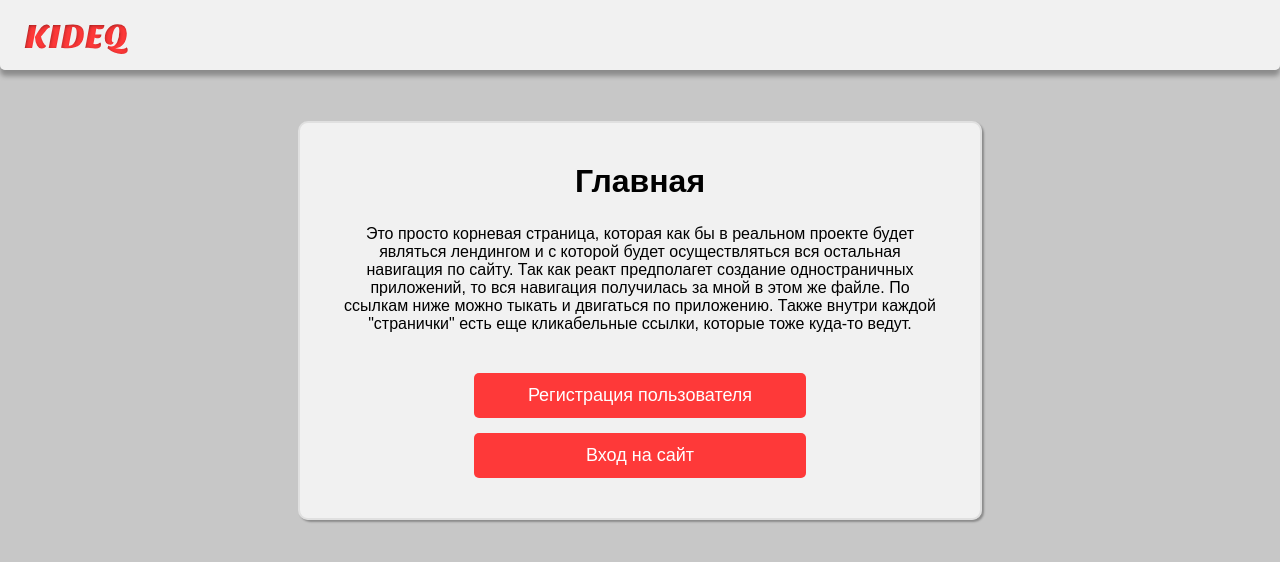
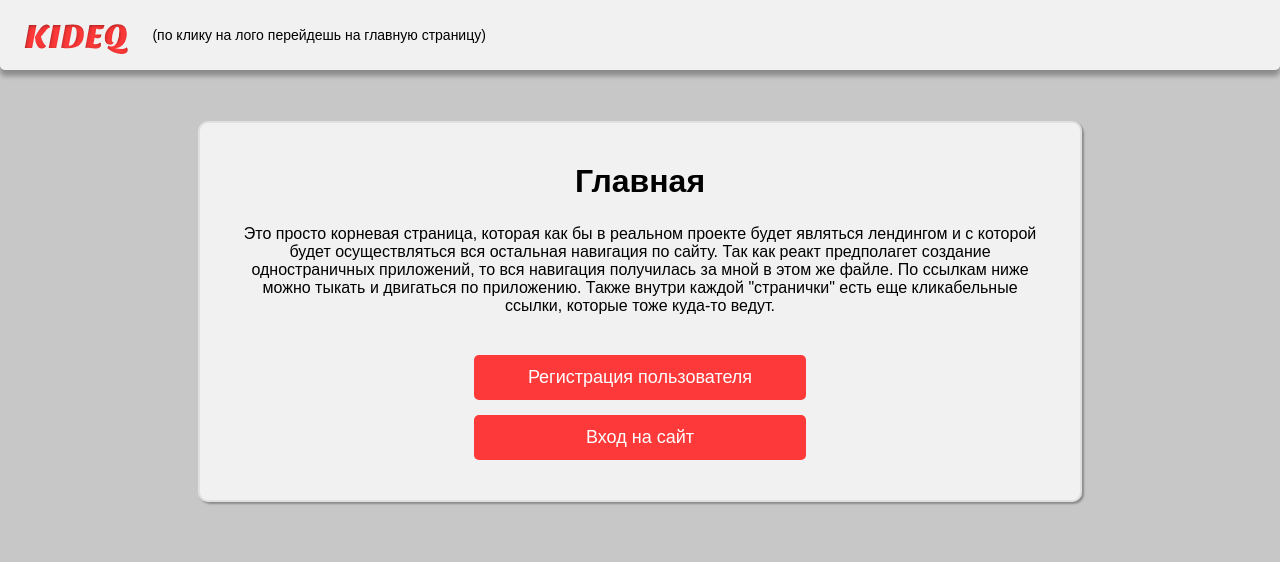
Before and after one commit to IvanKuzznetsov/test_django_project, a React (Vite) app in the folder frontend/: page / in a window 1280 px wide. Shown: the top 562 px of the page. Built offline with nearby package versions, Linux system fonts and the light colour scheme; a web font is replaced by a local one.

Commit message:
main, header, not found pages added

```diff
--- a/frontend/src/components/Header.jsx
+++ b/frontend/src/components/Header.jsx
@@ -1,9 +1,13 @@
+import { Link } from "react-router-dom";
 import styles from "./Header.module.css";
 
 function Header() {
   return (
     <header className={styles.head}>
-      <img src="/icons/KIDEQ2.svg" alt="logo" height={66} />
+      <Link to="/">
+        <img src="/icons/KIDEQ2.svg" alt="logo" height={66} />
+      </Link>
+      <p>(по клику на лого перейдешь на главную страницу)</p>
     </header>
   );
 }
--- a/frontend/src/components/Header.module.css
+++ b/frontend/src/components/Header.module.css
@@ -1,8 +1,17 @@
 .head {
   min-width: 100vw;
   min-height: 50px;
+  display: flex;
+  align-items: center;
   background-color: hsla(0, 0%, 100%, 0.757);
   box-shadow: 0px 6px 5px rgb(0, 0, 0, 0.3);
   border-bottom-left-radius: 5px;
   border-bottom-right-radius: 5px;
 }
+.head img,
+.head a {
+  cursor: default;
+}
+.head p {
+  font-size: 14px;
+}
--- a/frontend/src/components/HomePage.jsx
+++ b/frontend/src/components/HomePage.jsx
@@ -14,12 +14,12 @@ function HomePage() {
         "странички" есть еще кликабельные ссылки, которые тоже куда-то ведут.
       </p>
       <div className={styles.homeBtnContainer}>
-        <button>
-          <Link to="/register">Регистрация пользователя</Link>
-        </button>
-        <button>
-          <Link to="/login">Вход на сайт</Link>
-        </button>
+        <Link to="/register">
+          <button>Регистрация пользователя</button>
+        </Link>
+        <Link to="/login">
+          <button>Вход на сайт</button>
+        </Link>
       </div>
     </div>
   );
--- a/frontend/src/components/HomePage.module.css
+++ b/frontend/src/components/HomePage.module.css
@@ -4,7 +4,7 @@
 .homeContainer {
   margin: 4% auto;
   padding: 40px;
-  max-width: 600px;
+  max-width: 800px;
   border: 2px solid #e0e0e0;
   border-radius: 10px;
   box-shadow: 2px 2px 2px rgb(0, 0, 0, 0.3);
@@ -30,6 +30,7 @@
   border-radius: 5px;
   background-color: #fe3939;
   cursor: pointer;
+  color: white;
   transition-duration: 0.2s;
 }
 .homeBtnContainer button:hover {
@@ -37,5 +38,4 @@
 }
 .homeBtnContainer a {
   text-decoration: none;
-  color: white;
 }
--- a/frontend/src/components/NotFound.jsx
+++ b/frontend/src/components/NotFound.jsx
@@ -3,7 +3,8 @@ import styles from "./NotFound.module.css";
 function NotFound() {
   return (
     <div className={styles.notFoundContainer}>
-      <p>This page doesn`t exist, check URL</p>
+      <p>Такой страницы не существует, проверь URL</p>
+      <img src="/flick-cat.gif" alt="error image" />
     </div>
   );
 }
--- a/frontend/src/components/NotFound.module.css
+++ b/frontend/src/components/NotFound.module.css
@@ -1,12 +1,17 @@
 .notFoundContainer {
   margin: 4% auto;
-  padding: 70px;
-  max-width: 600px;
+  padding: 70px 70px 0 70px;
+  max-width: 800px;
   border: 2px solid #e0e0e0;
   border-radius: 10px;
+  background-color: hsla(0, 0%, 100%, 0.757);
   box-shadow: 2px 2px 2px rgb(0, 0, 0, 0.3);
   text-align: center;
 }
 .notFoundContainer p {
   font-size: 32px;
+  margin-bottom: 30px;
 }
+.notFoundContainer img {
+  margin-bottom: 60px;
+}
--- a/frontend/src/index.css
+++ b/frontend/src/index.css
@@ -9,6 +9,6 @@ body {
   font-optical-sizing: auto;
   font-style: normal;
   max-width: 100vw;
-  max-height: 100vh;
+  min-height: 100%;
   background-color: rgb(199, 199, 199);
 }
```
Also changed, not shown: frontend/public/flick-cat.gif (added).
